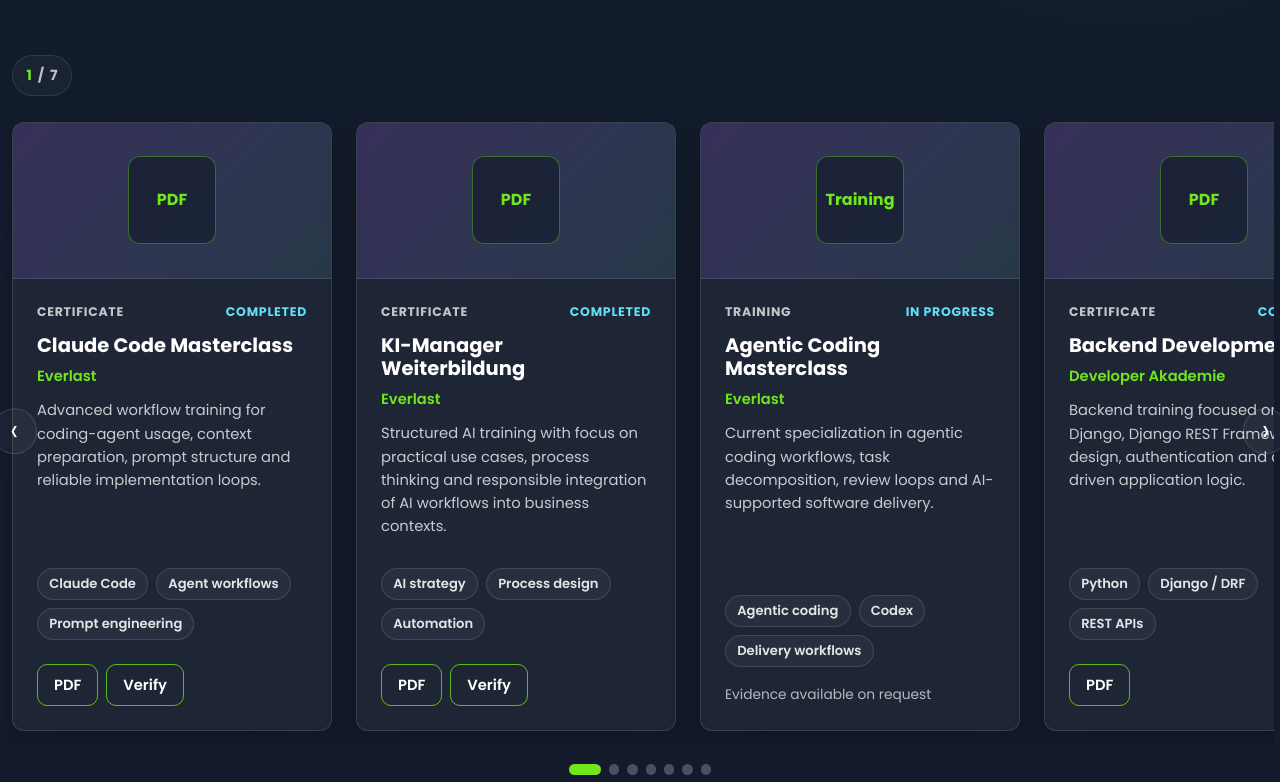
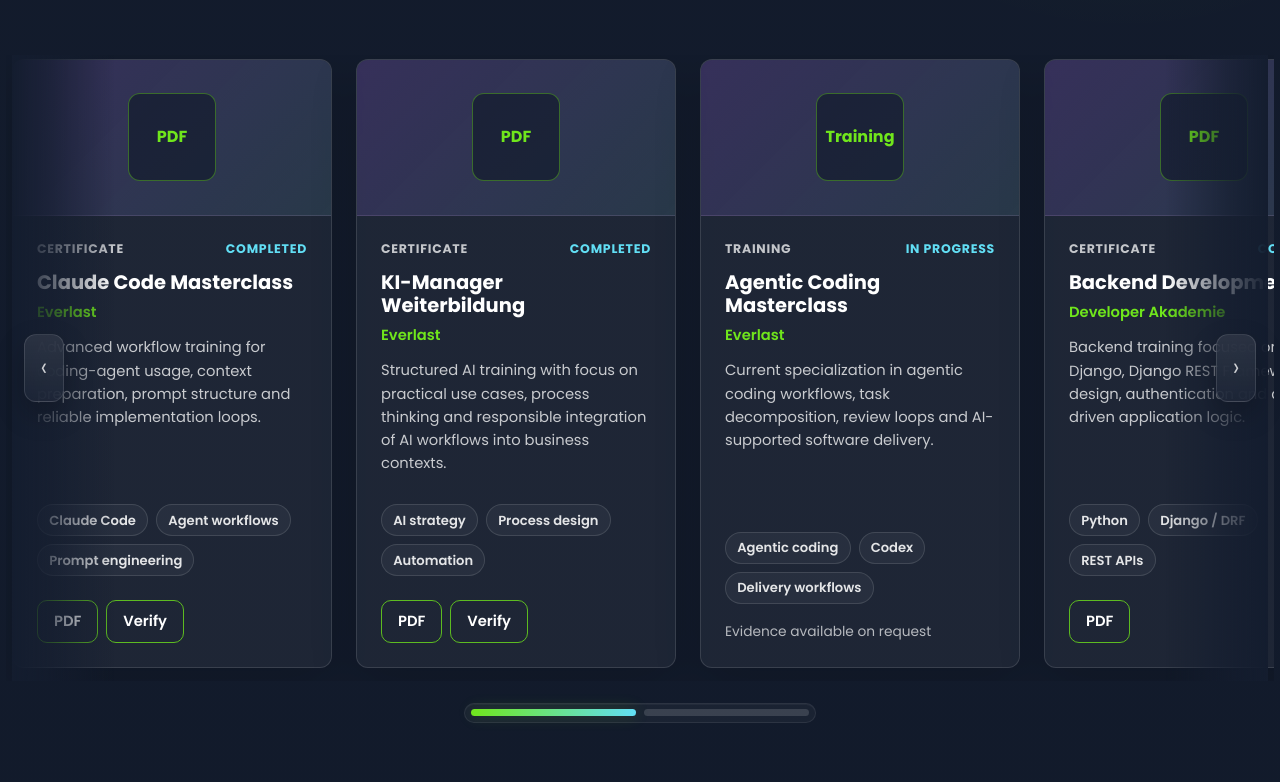
Before and after one commit to Gerth123/Portfolio, an Angular app: page /#/ in a window 1280 px wide. Shown: the part 3538-4320 px from the top of the page. Built offline with nearby package versions, Linux system fonts and the light colour scheme.

Commit message:
Refine credentials carousel interactions

```diff
--- a/src/app/credentials/credentials.component.html
+++ b/src/app/credentials/credentials.component.html
@@ -11,14 +11,6 @@
     </div>
 
     <div class="credentials-carousel" aria-roledescription="carousel">
-      <div class="credentials-carousel__topbar d-flex align-items-center gap-3">
-        <div class="credentials-counter">
-          <span>{{ activeCredentialIndex + 1 }}</span>
-          <span aria-hidden="true">/</span>
-          <span>{{ credentials.length }}</span>
-        </div>
-      </div>
-
       <div class="credentials-slider-frame">
         <button
           type="button"
@@ -35,6 +27,14 @@
           role="list"
           tabindex="0"
           (scroll)="updateActiveCredential()"
+          (pointerdown)="onTrackPointerDown($event)"
+          (pointermove)="onTrackPointerMove($event)"
+          (pointerup)="onTrackPointerUp($event)"
+          (pointercancel)="onTrackPointerCancel($event)"
+          (pointerleave)="onTrackPointerLeave($event)"
+          (click)="handleTrackClick($event)"
+          (keydown)="onTrackKeydown($event)"
+          [class.is-dragging]="isDragging"
           aria-live="polite"
         >
           <article
@@ -99,15 +99,18 @@
         </button>
       </div>
 
-      <div class="credentials-pagination d-flex align-items-center justify-content-center gap-2">
+      <div
+        class="credentials-pagination"
+        [attr.aria-label]="getCurrentText('sliderProgress')"
+      >
         <button
           type="button"
-          *ngFor="let credential of credentials; let i = index; trackBy: trackCredential"
-          class="credential-dot"
-          [ngClass]="{ active: i === activeCredentialIndex }"
-          (click)="goToCredential(i)"
-          [attr.aria-label]="getCurrentText('goToCredential') + ': ' + credential.title"
-          [attr.aria-current]="i === activeCredentialIndex ? 'true' : null"
+          *ngFor="let progressStep of progressSteps; let i = index; trackBy: trackProgressStep"
+          class="credential-progress-step"
+          [ngClass]="{ active: i === activeProgressIndex }"
+          (click)="goToProgressStep(i)"
+          [attr.aria-label]="getCurrentText('goToProgress') + ' ' + (i + 1)"
+          [attr.aria-current]="i === activeProgressIndex ? 'true' : null"
         ></button>
       </div>
     </div>
--- a/src/app/credentials/credentials.component.scss
+++ b/src/app/credentials/credentials.component.scss
@@ -6,76 +6,95 @@
   position: relative;
 }
 
-.credentials-carousel__topbar {
-  margin-bottom: clamp(1rem, 2vw, 1.35rem);
-}
-
 .credentials-slider-frame {
   position: relative;
-}
+  isolation: isolate;
 
-.credentials-counter {
-  display: inline-flex;
-  align-items: center;
-  gap: 0.35rem;
-  min-height: 2.6rem;
-  padding: 0.45rem 0.85rem;
-  border: 1px solid rgba(255, 255, 255, 0.1);
-  border-radius: 999px;
-  background: rgba(255, 255, 255, 0.035);
-  color: rgba(255, 255, 255, 0.72);
-  font-size: 0.88rem;
-  font-weight: 700;
-  letter-spacing: 0.02em;
+  &::before,
+  &::after {
+    content: "";
+    position: absolute;
+    top: 0;
+    z-index: 1;
+    width: clamp(3rem, 8vw, 6.5rem);
+    height: 100%;
+    pointer-events: none;
+  }
 
-  span:first-child {
-    color: var(--portfolio-green);
+  &::before {
+    left: 0;
+    background: linear-gradient(90deg, #141d2f 0%, rgba(20, 29, 47, 0.72) 36%, rgba(20, 29, 47, 0) 100%);
+  }
+
+  &::after {
+    right: 0;
+    background: linear-gradient(270deg, #141d2f 0%, rgba(20, 29, 47, 0.72) 36%, rgba(20, 29, 47, 0) 100%);
   }
 }
 
 .credential-control {
   position: absolute;
   top: 50%;
-  z-index: 2;
+  z-index: 3;
   display: inline-flex;
   align-items: center;
   justify-content: center;
-  width: 2.85rem;
-  height: 2.85rem;
-  border: 1px solid rgba(255, 255, 255, 0.14);
-  border-radius: 50%;
-  background: rgba(255, 255, 255, 0.04);
-  color: #fff;
+  width: 2.5rem;
+  height: 4.25rem;
+  border: 1px solid rgba(255, 255, 255, 0.12);
+  border-radius: 0.75rem;
+  background:
+    linear-gradient(180deg, rgba(255, 255, 255, 0.095), rgba(255, 255, 255, 0.035)),
+    rgba(20, 29, 47, 0.68);
+  color: rgba(255, 255, 255, 0.78);
+  backdrop-filter: blur(14px);
+  box-shadow: 0 0.75rem 1.8rem rgba(0, 0, 0, 0.22);
   line-height: 1;
   transform: translateY(-50%);
   transition:
     border-color 0.2s ease,
     background-color 0.2s ease,
+    box-shadow 0.2s ease,
     color 0.2s ease,
     transform 0.2s ease;
 
   span {
     display: block;
-    margin-top: -0.12rem;
-    font-size: 2rem;
+    margin-top: -0.08rem;
+    font-size: 1.65rem;
     font-weight: 300;
+    transform: translateX(0);
+    transition: transform 0.2s ease;
   }
 
   &:hover,
   &:focus-visible {
-    border-color: rgba(112, 230, 28, 0.58);
-    background: rgba(112, 230, 28, 0.12);
-    color: var(--portfolio-green);
-    transform: translateY(calc(-50% - 2px));
+    border-color: rgba(112, 230, 28, 0.34);
+    background:
+      linear-gradient(180deg, rgba(112, 230, 28, 0.13), rgba(255, 255, 255, 0.04)),
+      rgba(20, 29, 47, 0.76);
+    box-shadow: 0 1rem 2.3rem rgba(0, 0, 0, 0.28);
+    color: rgba(255, 255, 255, 0.95);
+    transform: translateY(-50%);
   }
 }
 
 .credential-control--prev {
-  left: clamp(-1.35rem, -1.6vw, -0.75rem);
+  left: clamp(0.35rem, 1.2vw, 0.75rem);
+
+  &:hover span,
+  &:focus-visible span {
+    transform: translateX(-0.12rem);
+  }
 }
 
 .credential-control--next {
-  right: clamp(-1.35rem, -1.6vw, -0.75rem);
+  right: clamp(0.35rem, 1.2vw, 0.75rem);
+
+  &:hover span,
+  &:focus-visible span {
+    transform: translateX(0.12rem);
+  }
 }
 
 .credentials-track {
@@ -91,10 +110,23 @@
   scroll-padding-inline: calc(var(--bs-gutter-x, 1.5rem) * 0.25);
   scroll-snap-type: inline mandatory;
   scrollbar-width: none;
-  touch-action: pan-x;
+  touch-action: pan-y;
+  cursor: grab;
+  user-select: none;
+  -webkit-user-select: none;
 
   &::-webkit-scrollbar {
     display: none;
+  }
+
+  &.is-dragging {
+    cursor: grabbing;
+    scroll-behavior: auto;
+    scroll-snap-type: none;
+
+    .credential-card {
+      pointer-events: none;
+    }
   }
 
   &:focus-visible {
@@ -116,14 +148,14 @@
   border-radius: 0.75rem;
   transition:
     border-color 0.2s ease,
-    box-shadow 0.2s ease,
-    transform 0.2s ease;
+    box-shadow 0.22s ease,
+    transform 0.22s ease;
 
   &:hover,
   &:focus-within {
     border-color: rgba(112, 230, 28, 0.28);
-    box-shadow: 0 1rem 2.5rem rgba(0, 0, 0, 0.22);
-    transform: translateY(-0.25rem);
+    box-shadow: 0 1.1rem 2.6rem rgba(0, 0, 0, 0.24);
+    transform: translateY(-0.18rem);
   }
 
   .card-body {
@@ -219,28 +251,41 @@
 }
 
 .credentials-pagination {
-  margin-top: clamp(0.75rem, 2vw, 1.25rem);
+  display: grid;
+  grid-auto-columns: minmax(2.5rem, 1fr);
+  grid-auto-flow: column;
+  gap: 0.45rem;
+  width: min(22rem, 58vw);
+  margin: clamp(1rem, 2vw, 1.35rem) auto 0;
+  padding: 0.35rem;
+  border: 1px solid rgba(255, 255, 255, 0.08);
+  border-radius: 999px;
+  background: rgba(255, 255, 255, 0.035);
+  box-shadow: inset 0 1px 0 rgba(255, 255, 255, 0.04);
 }
 
-.credential-dot {
-  width: 0.65rem;
-  height: 0.65rem;
+.credential-progress-step {
+  position: relative;
+  height: 0.42rem;
+  min-width: 2.15rem;
   border: 0;
   border-radius: 999px;
-  background: rgba(255, 255, 255, 0.24);
+  background: rgba(255, 255, 255, 0.14);
   padding: 0;
   transition:
-    width 0.2s ease,
-    background-color 0.2s ease;
+    background-color 0.22s ease,
+    box-shadow 0.22s ease,
+    transform 0.22s ease;
 
   &.active {
-    width: 2rem;
-    background: var(--portfolio-green);
+    background: linear-gradient(90deg, var(--portfolio-green), var(--portfolio-cyan));
+    box-shadow: 0 0 1rem rgba(112, 230, 28, 0.18);
   }
 
   &:hover,
   &:focus-visible {
-    background: var(--portfolio-cyan);
+    background: rgba(255, 255, 255, 0.34);
+    transform: scaleY(1.35);
   }
 }
 
@@ -257,8 +302,11 @@
 }
 
 @media (max-width: 767.98px) {
-  .credentials-carousel__topbar {
-    align-items: center;
+  .credentials-slider-frame {
+    &::before,
+    &::after {
+      width: 3.9rem;
+    }
   }
 
   .credentials-track {
@@ -274,21 +322,18 @@
 }
 
 @media (max-width: 575.98px) {
-  .credentials-carousel__topbar {
-    margin-bottom: 0.85rem;
-  }
-
   .credential-control {
-    width: 2.6rem;
-    height: 2.6rem;
+    width: 2.25rem;
+    height: 3.65rem;
+    border-radius: 0.65rem;
   }
 
   .credential-control--prev {
-    left: -0.45rem;
+    left: 0.35rem;
   }
 
   .credential-control--next {
-    right: -0.45rem;
+    right: 0.35rem;
   }
 
   .credentials-track {
@@ -307,4 +352,13 @@
     min-height: 9rem;
     height: 9rem;
   }
+
+  .credentials-pagination {
+    width: min(18rem, 78vw);
+    gap: 0.35rem;
+  }
+
+  .credential-progress-step {
+    min-width: 1.45rem;
+  }
 }
--- a/src/app/credentials/credentials.component.ts
+++ b/src/app/credentials/credentials.component.ts
@@ -1,5 +1,5 @@
 import { NgClass, NgFor, NgIf } from '@angular/common';
-import { Component, ElementRef, ViewChild } from '@angular/core';
+import { AfterViewInit, Component, ElementRef, HostListener, OnDestroy, ViewChild } from '@angular/core';
 import { LanguageService } from '../services/language.service';
 
 type Language = 'en' | 'de';
@@ -28,10 +28,20 @@
   templateUrl: './credentials.component.html',
   styleUrl: './credentials.component.scss',
 })
-export class CredentialsComponent {
+export class CredentialsComponent implements AfterViewInit, OnDestroy {
   @ViewChild('credentialsTrack') credentialsTrack?: ElementRef<HTMLElement>;
 
   public activeCredentialIndex = 0;
+  public activeProgressIndex = 0;
+  public progressSteps: number[] = [0];
+  public isDragging = false;
+
+  private dragStartX = 0;
+  private dragStartScrollLeft = 0;
+  private dragPointerId: number | null = null;
+  private dragMoved = false;
+  private suppressClick = false;
+  private resizeObserver?: ResizeObserver;
 
   public translations = {
     en: {
@@ -44,6 +54,8 @@
       previous: 'Previous credential',
       next: 'Next credential',
       goToCredential: 'Go to credential',
+      goToProgress: 'Go to slider section',
+      sliderProgress: 'Slider progress',
     },
     de: {
       kicker: 'Nachweise',
@@ -55,6 +67,8 @@
       previous: 'Vorheriger Nachweis',
       next: 'Nächster Nachweis',
       goToCredential: 'Zu Nachweis wechseln',
+      goToProgress: 'Zu Slider-Abschnitt',
+      sliderProgress: 'Slider-Fortschritt',
     },
   };
 
@@ -190,6 +204,26 @@
 
   constructor(private languageService: LanguageService) {}
 
+  ngAfterViewInit(): void {
+    this.refreshSliderState();
+
+    const track = this.credentialsTrack?.nativeElement;
+
+    if (track && 'ResizeObserver' in window) {
+      this.resizeObserver = new ResizeObserver(() => this.refreshSliderState());
+      this.resizeObserver.observe(track);
+    }
+  }
+
+  ngOnDestroy(): void {
+    this.resizeObserver?.disconnect();
+  }
+
+  @HostListener('window:resize')
+  onWindowResize(): void {
+    this.refreshSliderState();
+  }
+
   getCurrentText(field: keyof typeof this.translations.en): string {
     const language = this.languageService.currentLanguage as Language;
     return this.translations[language][field];
@@ -200,6 +234,10 @@
   }
 
   trackCredential(index: number): number {
+    return index;
+  }
+
+  trackProgressStep(index: number): number {
     return index;
   }
 
@@ -215,7 +253,7 @@
     const cardWidth = card?.offsetWidth ?? track.clientWidth;
 
     track.scrollBy({
-      left: direction * (cardWidth + gap),
+      left: direction * this.getStepDistance(track, cardWidth + gap),
       behavior: 'smooth',
     });
   }
@@ -231,6 +269,24 @@
     });
 
     this.activeCredentialIndex = index;
+  }
+
+  goToProgressStep(index: number): void {
+    const track = this.credentialsTrack?.nativeElement;
+
+    if (!track) {
+      return;
+    }
+
+    const maxScroll = this.getMaxScroll(track);
+    const nextScrollLeft = this.progressSteps.length <= 1 ? 0 : (maxScroll / (this.progressSteps.length - 1)) * index;
+
+    track.scrollTo({
+      left: nextScrollLeft,
+      behavior: 'smooth',
+    });
+
+    this.activeProgressIndex = index;
   }
 
   updateActiveCredential(): void {
@@ -249,10 +305,161 @@
     }, 0);
 
     this.activeCredentialIndex = nextIndex;
+    this.activeProgressIndex = this.getCurrentProgressIndex(track);
+  }
+
+  onTrackPointerDown(event: PointerEvent): void {
+    const track = this.credentialsTrack?.nativeElement;
+
+    if (!track || event.button !== 0) {
+      return;
+    }
+
+    this.dragPointerId = event.pointerId;
+    this.dragStartX = event.clientX;
+    this.dragStartScrollLeft = track.scrollLeft;
+    this.dragMoved = false;
+    this.isDragging = true;
+    track.setPointerCapture(event.pointerId);
+  }
+
+  onTrackPointerMove(event: PointerEvent): void {
+    const track = this.credentialsTrack?.nativeElement;
+
+    if (!track || this.dragPointerId !== event.pointerId) {
+      return;
+    }
+
+    const deltaX = event.clientX - this.dragStartX;
+
+    if (Math.abs(deltaX) > 4) {
+      this.dragMoved = true;
+      this.suppressClick = true;
+    }
+
+    track.scrollLeft = this.dragStartScrollLeft - deltaX;
+  }
+
+  onTrackPointerUp(event: PointerEvent): void {
+    this.finishDragging(event);
+  }
+
+  onTrackPointerCancel(event: PointerEvent): void {
+    this.finishDragging(event, false);
+  }
+
+  onTrackPointerLeave(event: PointerEvent): void {
+    if (this.dragPointerId === event.pointerId && event.buttons === 0) {
+      this.finishDragging(event);
+    }
+  }
+
+  handleTrackClick(event: MouseEvent): void {
+    if (!this.suppressClick) {
+      return;
+    }
+
+    event.preventDefault();
+    event.stopPropagation();
+    this.suppressClick = false;
+  }
+
+  onTrackKeydown(event: KeyboardEvent): void {
+    if (event.key === 'ArrowLeft') {
+      event.preventDefault();
+      this.scrollCredentials(-1);
+    }
+
+    if (event.key === 'ArrowRight') {
+      event.preventDefault();
+      this.scrollCredentials(1);
+    }
   }
 
   private getTrackGap(track: HTMLElement): number {
     const gap = window.getComputedStyle(track).columnGap;
     return Number.parseFloat(gap) || 0;
   }
+
+  private finishDragging(event: PointerEvent, snap = true): void {
+    const track = this.credentialsTrack?.nativeElement;
+
+    if (!track || this.dragPointerId !== event.pointerId) {
+      return;
+    }
+
+    if (track.hasPointerCapture(event.pointerId)) {
+      track.releasePointerCapture(event.pointerId);
+    }
+
+    this.dragPointerId = null;
+    this.isDragging = false;
+
+    if (snap && this.dragMoved) {
+      this.snapToNearestSlide();
+    }
+
+    window.setTimeout(() => {
+      this.suppressClick = false;
+    }, 0);
+  }
+
+  private snapToNearestSlide(): void {
+    const track = this.credentialsTrack?.nativeElement;
+
+    if (!track) {
+      return;
+    }
+
+    const slides = Array.from(track.querySelectorAll<HTMLElement>('.credential-slide'));
+
+    if (!slides.length) {
+      return;
+    }
+
+    const closestSlide = slides.reduce((closest, slide) => {
+      const currentDistance = Math.abs(slide.offsetLeft - track.scrollLeft);
+      const closestDistance = Math.abs(closest.offsetLeft - track.scrollLeft);
+      return currentDistance < closestDistance ? slide : closest;
+    }, slides[0]);
+
+    closestSlide.scrollIntoView({
+      behavior: 'smooth',
+      block: 'nearest',
+      inline: 'start',
+    });
+  }
+
+  private refreshSliderState(): void {
+    window.requestAnimationFrame(() => {
+      const track = this.credentialsTrack?.nativeElement;
+
+      if (!track) {
+        return;
+      }
+
+      const pageCount = Math.max(1, Math.ceil(this.getMaxScroll(track) / Math.max(track.clientWidth, 1)) + 1);
+      this.progressSteps = Array.from({ length: pageCount }, (_, index) => index);
+      this.updateActiveCredential();
+    });
+  }
+
+  private getCurrentProgressIndex(track: HTMLElement): number {
+    const maxScroll = this.getMaxScroll(track);
+
+    if (maxScroll <= 0 || this.progressSteps.length <= 1) {
+      return 0;
+    }
+
+    return Math.min(this.progressSteps.length - 1, Math.round((track.scrollLeft / maxScroll) * (this.progressSteps.length - 1)));
+  }
+
+  private getMaxScroll(track: HTMLElement): number {
+    return Math.max(0, track.scrollWidth - track.clientWidth);
+  }
+
+  private getStepDistance(track: HTMLElement, fallbackDistance: number): number {
+    const visibleSlides = Math.max(1, Math.round(track.clientWidth / Math.max(fallbackDistance, 1)));
+    return fallbackDistance * visibleSlides;
+  }
 }
```
